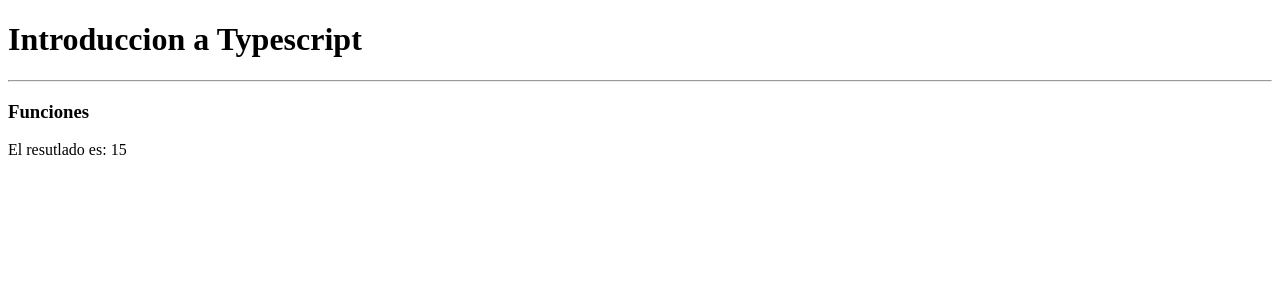
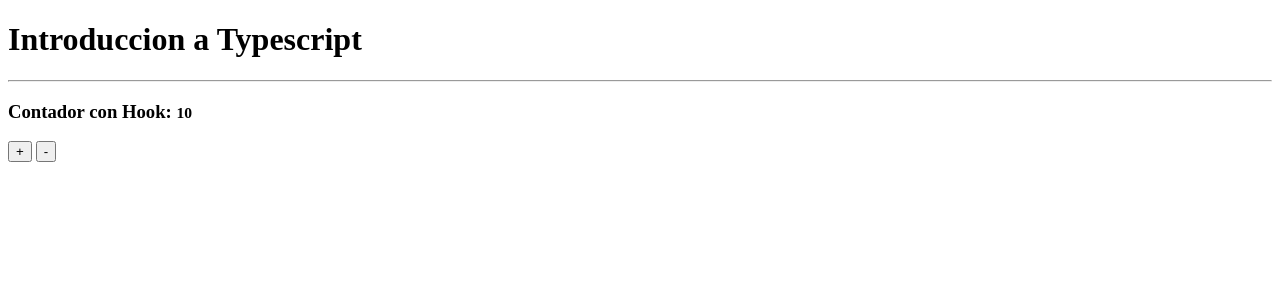
Before and after one commit to pacomgh/react-native-app-io-android, a React (Create React App) app in the folder 01-reforzamiento/: page / in a window 1280 px wide. Shown: the top 300 px of the page. Built offline with nearby package versions, Linux system fonts and the light colour scheme.

Commit message:
add custom hook acumular

```diff
--- a/01-reforzamiento/src/App.tsx
+++ b/01-reforzamiento/src/App.tsx
@@ -1,7 +1,8 @@
 //import { TiposBasicos } from "./typescript/TiposBasicos"
-//import { TiposBasicos } from "./typescript/TiposBasicos"
-import { Funciones } from './typescript/Funciones';
-import { ObjetosLiterales } from './typescript/ObjetosLiterales';
+//import { Funciones } from './typescript/Funciones';
+//import { ObjetosLiterales } from './typescript/ObjetosLiterales';
+//import { Contador } from './components/Contador';
+import { ContadorConHook } from './components/Contador ConHook';
 
 
 const App = () => {
@@ -12,7 +13,9 @@
       {/*//de esta forma mostramos un componente dentro de otro */}
       {/*<TiposBasicos/>debe tener el nombre del componente*/}
       {/*<ObjetosLiterales/>*/}
-      <Funciones/>
+      {/*<Funciones/>*/}
+      {/*<Contador/>*/}
+      <ContadorConHook/>
     </div>
   )
 }
--- /dev/null
+++ b/01-reforzamiento/src/components/Contador ConHook.tsx
@@ -0,0 +1,23 @@
+import { useState } from 'react'
+import { useCounter } from '../hooks/useCounter';
+
+export const ContadorConHook = () => {
+
+    //usamos el hook desestructurado
+    const {valor, acumular} = useCounter();
+
+    return (
+        <>
+            <h3>Contador con Hook: <small>{valor}</small></h3>
+            <button
+            className="btn btn-primary"
+            onClick={() => acumular(1)}
+            >+</button>
+            &nbsp;
+            <button
+            className="btn btn-primary"
+            onClick={() => acumular(-1)}
+            >-</button>
+        </>
+    )
+}
--- /dev/null
+++ b/01-reforzamiento/src/components/Contador.tsx
@@ -0,0 +1,25 @@
+import { useState } from 'react'
+
+export const Contador = () => {
+
+    const acumular = (numero:number) => {
+        setValor(valor+numero);
+
+    }
+
+    const [valor, setValor] = useState(0)
+    return (
+        <>
+            <h3>Contador: <small>{valor}</small></h3>
+            <button
+            className="btn btn-primary"
+            onClick={() => acumular(1)}
+            >+</button>
+            &nbsp;
+            <button
+            className="btn btn-primary"
+            onClick={() => acumular(-1)}
+            >-</button>
+        </>
+    )
+}
--- /dev/null
+++ b/01-reforzamiento/src/hooks/useCounter.tsx
@@ -0,0 +1,18 @@
+import { useState } from "react";
+
+//enviamos un valor como parametro inicial
+//en caso que no se envie el valor inicial es 10
+export const useCounter = (inicial:number = 10) => {
+    //se coloca la logica y el manejador de estado
+    const [valor, setValor] = useState(inicial);
+
+    const acumular = (numero:number) => {
+        setValor(valor+numero);
+    }
+
+    //informacion que tiene que exponer el hook
+    return{//como objeto literal para expandirlo y destructurar facilmente
+        valor,
+        acumular
+    }
+}
```
